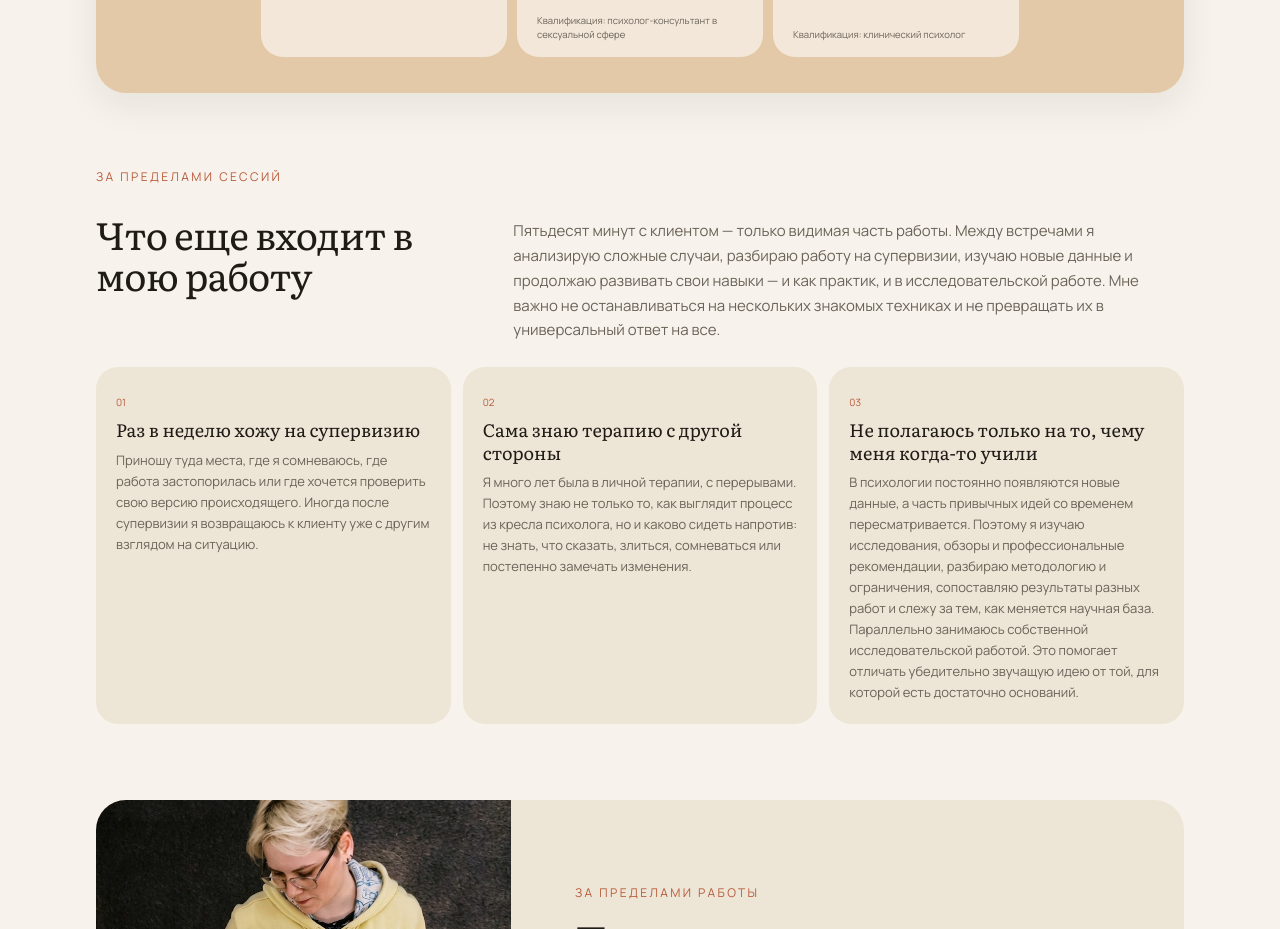
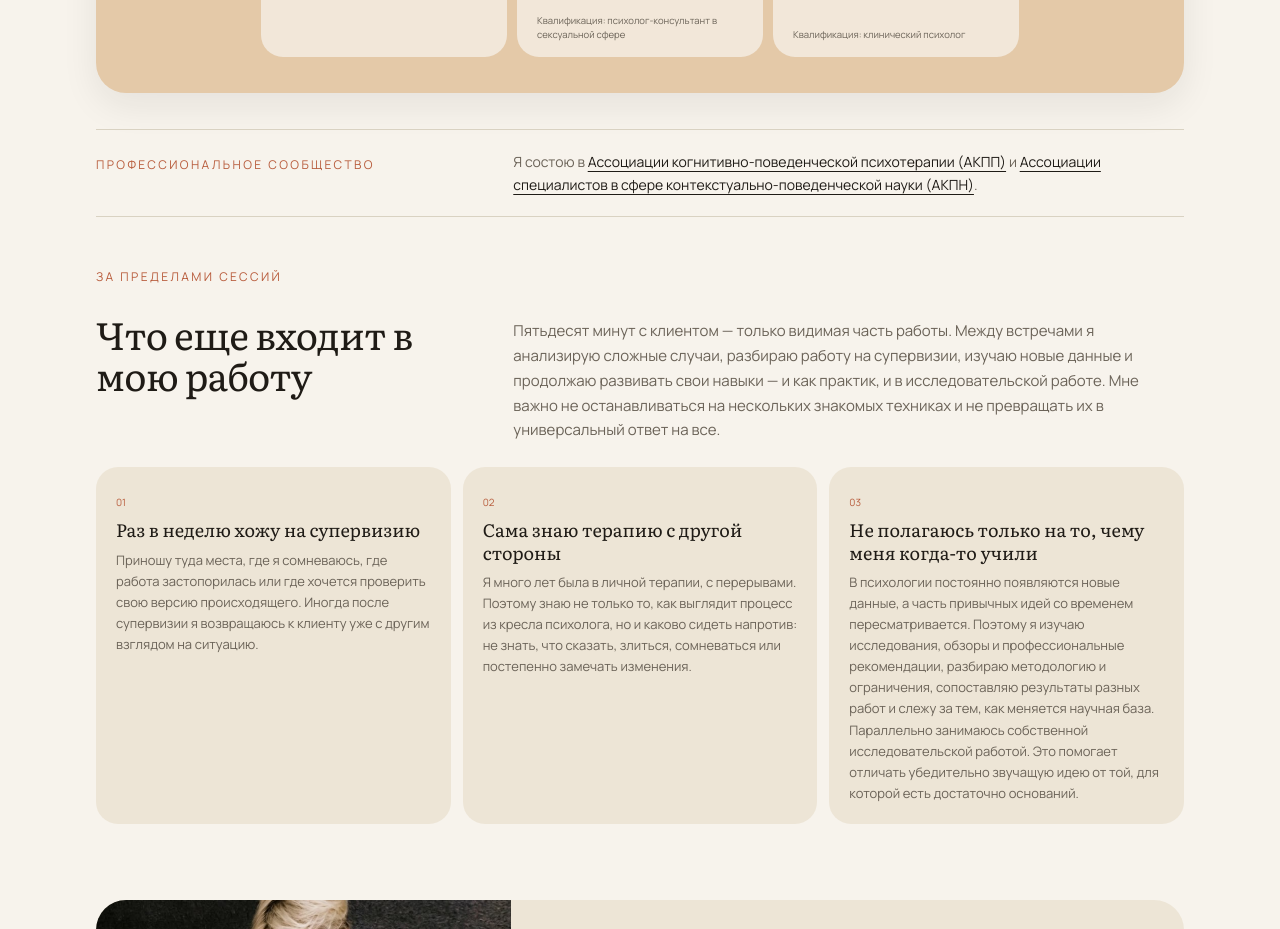
Before and after one commit to Timonrulezzz/psyshashkova, a Next.js app: page /about in a window 1280 px wide. Shown: the part 2000-2929 px from the top of the page. Built offline with nearby package versions, Linux system fonts and the light colour scheme.

Commit message:
Add professional associations

```diff
--- a/app/about/page.tsx
+++ b/app/about/page.tsx
@@ -441,6 +441,55 @@ export default function AboutPage() {
   </Reveal>
 </section>
 
+{/* PROFESSIONAL COMMUNITY */}
+
+<section className="mx-auto max-w-6xl px-6 pb-2 md:px-8 md:pb-3">
+  <Reveal>
+    <div
+      className="grid gap-3 border-y py-5 md:grid-cols-[0.72fr_1.28fr] md:items-center md:gap-x-10"
+      style={{
+        borderColor: C.line,
+      }}
+    >
+      <div>
+        <Eyebrow>
+          Профессиональное сообщество
+        </Eyebrow>
+      </div>
+
+      <p
+        className="text-[13.5px] leading-[1.65] md:text-[14px]"
+        style={{
+          ...sans,
+          color: C.inkSoft,
+        }}
+      >
+        Я состою в{' '}
+        <a
+          href="https://associationcbt.ru/"
+          target="_blank"
+          rel="noreferrer"
+          className="underline underline-offset-4 transition-opacity hover:opacity-60"
+          style={{ color: C.ink }}
+        >
+          Ассоциации когнитивно-поведенческой психотерапии (АКПП)
+        </a>{' '}
+        и{' '}
+        <a
+          href="https://akpn.org/"
+          target="_blank"
+          rel="noreferrer"
+          className="underline underline-offset-4 transition-opacity hover:opacity-60"
+          style={{ color: C.ink }}
+        >
+          Ассоциации специалистов в сфере контекстуально-поведенческой науки (АКПН)
+        </a>
+        .
+      </p>
+    </div>
+  </Reveal>
+</section>
+
         {/* PROFESSIONAL CARE */}
 
         <section className="mx-auto max-w-6xl px-6 py-8 md:px-8 md:py-10">
--- a/app/page.tsx
+++ b/app/page.tsx
@@ -957,8 +957,7 @@ export default function Home() {
           className="mb-5 max-w-2xl text-[15px] leading-[1.65]"
           style={{ color: C.inkSoft }}
         >
-          Магистр психологии, клинический психолог, консультант в сфере сексуальных отношений. Дополнительно обучалась КПТ и
-          схема-терапии.
+          Магистр психологии, клинический психолог. Дополнительно обучалась КПТ и схема-терапии. Состою в профессиональных ассоциациях в области когнитивно-поведенческой терапии и контекстуально-поведенческой науки.
         </p>
       </Reveal>
 
```
